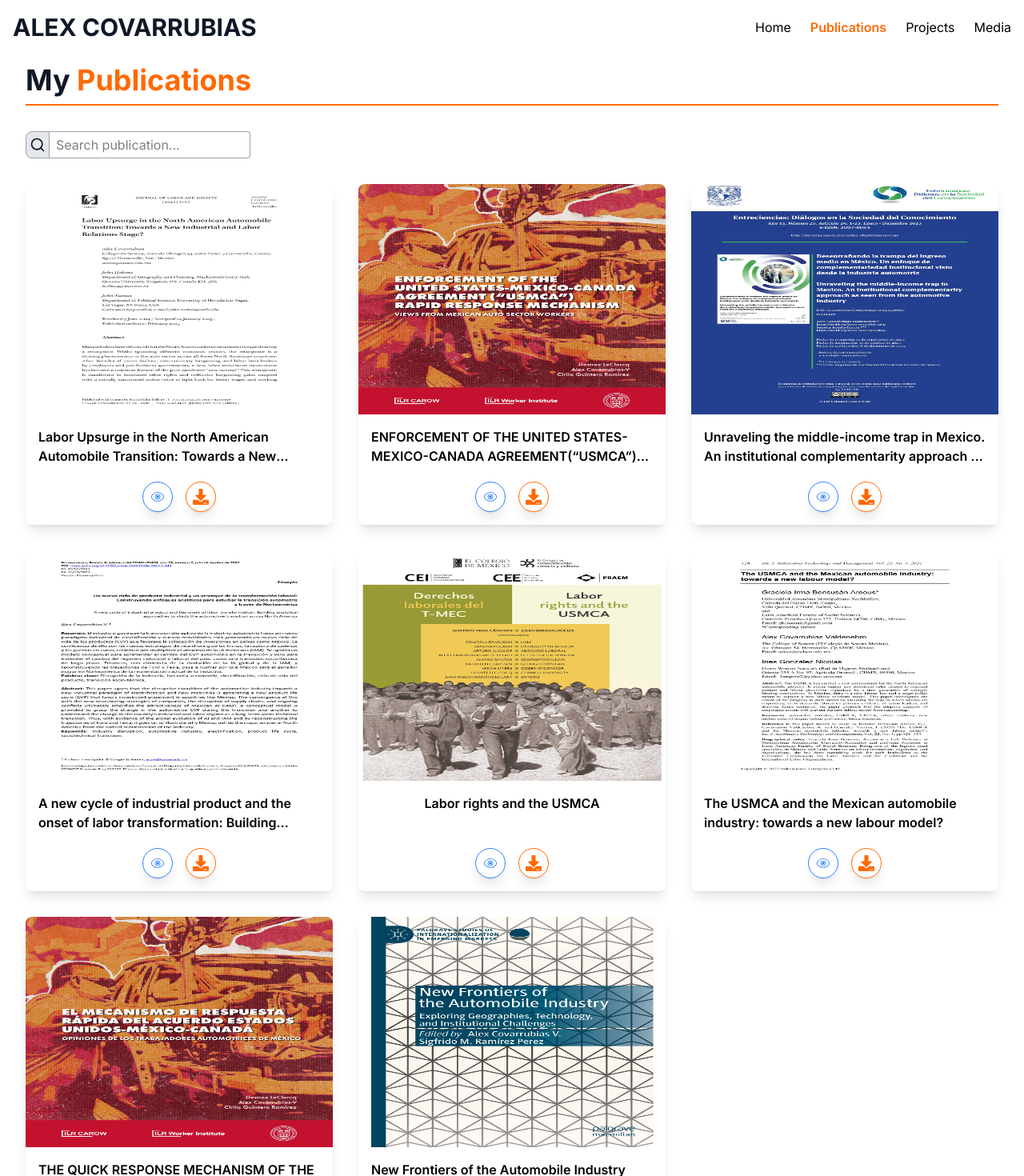
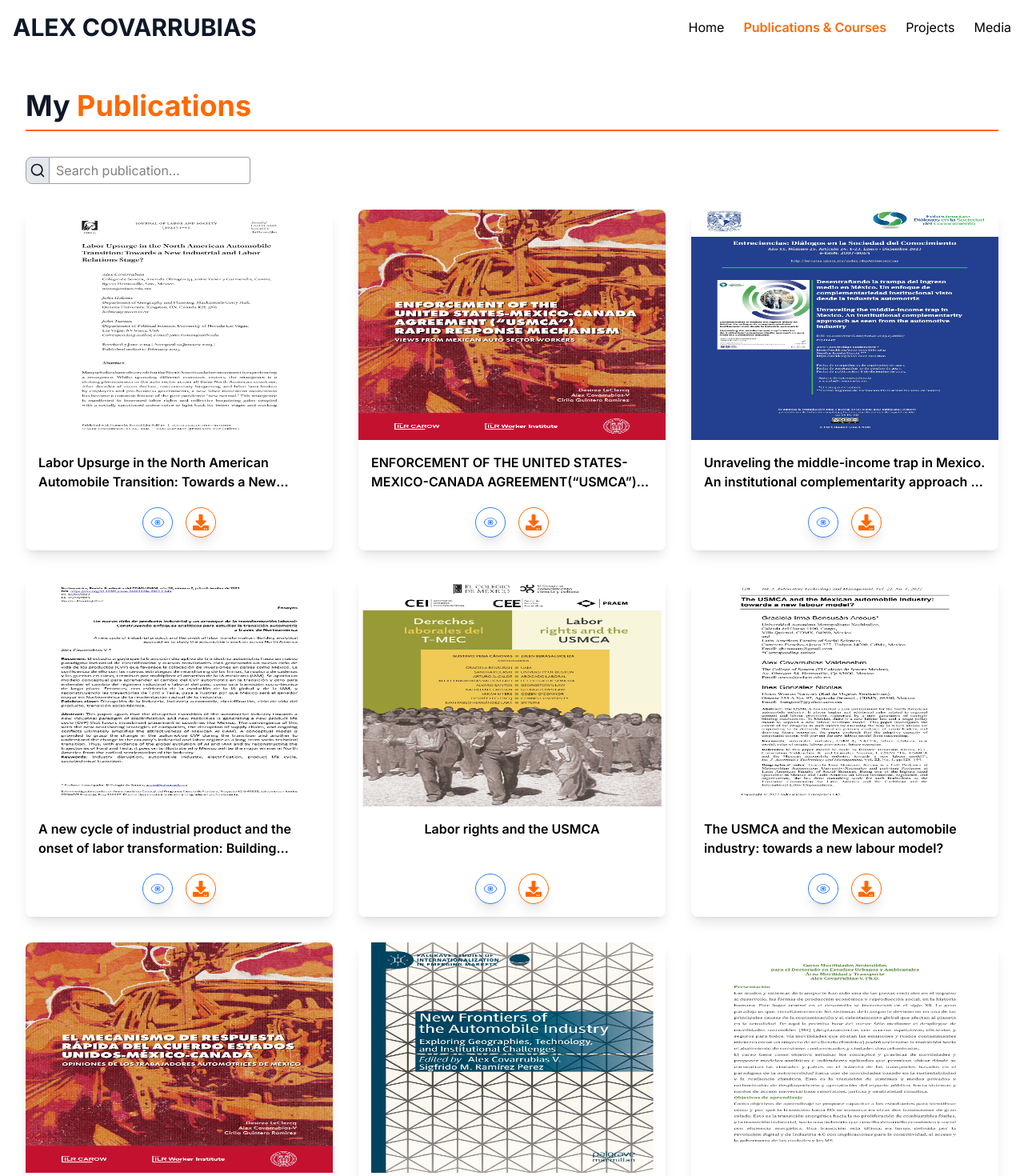
Before and after one commit to Loncitooo/react-site-alex, a React (Vite) app: page /publicaciones in a window 1280 px wide. Shown: the top 1470 px of the page at 80% size. Built offline with nearby package versions, Linux system fonts and the light colour scheme.

Commit message:
Add basic media view and some little tweaks

```diff
--- a/src/components/PublicationCard.jsx
+++ b/src/components/PublicationCard.jsx
@@ -3,7 +3,7 @@
 
 export function PublicationCard({ pdfLocation, coverImage, title, subtitle }) {
   return (
-    <div className="animate-slideIn flex flex-col rounded-lg shadow-lg">
+    <div className="animate-slideIn flex flex-col rounded-lg shadow-lg transition-all delay-200 hover:shadow-2xl">
       <img
         src={coverImage}
         alt={title}
--- a/src/layouts/partials/Navbar.jsx
+++ b/src/layouts/partials/Navbar.jsx
@@ -20,7 +20,7 @@
         {/* Menú para pantallas grandes */}
         <nav className="hidden space-x-6 md:flex">
           <NavbarLink to="/">Home</NavbarLink>
-          <NavbarLink to="/publicaciones">Publications</NavbarLink>
+          <NavbarLink to="/publicaciones">Publications & Courses</NavbarLink>
           <NavbarLink to="/proyectos">Projects</NavbarLink>
           <NavbarLink to="/media">Media</NavbarLink>
         </nav>
@@ -28,7 +28,7 @@
         {/* Botón de menú móvil */}
         <button
           onClick={toggleMenu}
-          className="text-2xl text-gray-900 focus:outline-none md:hidden"
+          className="cursor-pointer text-2xl text-gray-900 focus:outline-none md:hidden"
           aria-label="Toggle menu"
         >
           {isMenuOpen ? <FaTimes /> : <FaBars />}
@@ -43,7 +43,7 @@
               Home
             </NavbarLink>
             <NavbarLink to="/publicaciones" onClick={toggleMenu}>
-              Publications
+              Publications & Courses
             </NavbarLink>
             <NavbarLink to="/proyectos" onClick={toggleMenu}>
               Projects
--- a/src/views/Media.jsx
+++ b/src/views/Media.jsx
@@ -1,7 +1,49 @@
+import { IoVideocam } from "react-icons/io5";
+import { MdArticle } from "react-icons/md";
+
 function MediaView() {
   return (
-    <section>
-      <h1>hello im the media</h1>
+    <section className="mx-auto mt-20 flex max-w-screen-2xl flex-col gap-8 p-4 pt-0 md:p-8">
+      <div className="flex flex-col gap-2">
+        <h1 className="animate-fadeIn text-3xl font-bold text-gray-900 md:text-4xl">
+          My <span className="text-orange-500">Media</span>
+        </h1>
+        <div className="h-1 border-b-2 border-orange-500"></div>
+      </div>
+      <div className="flex items-center gap-2">
+        <IoVideocam className="text-2xl text-orange-500" />
+        <h2 className="text-2xl font-semibold text-gray-900">My Videos</h2>
+      </div>
+      <div className="flex justify-center">
+        <iframe
+          width="100%"
+          className="aspect-video max-w-screen-lg"
+          src="https://www.youtube.com/embed/rVcRQ1NpTaQ?autoplay=1&mute=1"
+          title="YouTube video player"
+          allow="accelerometer; autoplay; clipboard-write; encrypted-media; gyroscope; picture-in-picture"
+          allowFullScreen
+        ></iframe>
+      </div>
+      <div className="my-8 h-1 border-b-2 border-gray-900"></div>
+      <div className="flex items-center gap-2">
+        <MdArticle className="text-2xl text-orange-500" />
+        <h2 className="text-2xl font-semibold text-gray-900">My Articles</h2>
+      </div>
+      <div className="flex gap-8">
+        <a
+          href="https://www.eleconomista.com.mx/capital-humano/sheinbaum-liderazgo-trabajo-20250207-745323.html"
+          target="_blank"
+          className="flex flex-col gap-4 rounded-lg shadow-lg transition-all hover:shadow-xl"
+        >
+          <img
+            src="https://imagenes.eleconomista.com.mx/files/image_1280_720/uploads/2024/11/13/67354a5b42559.png"
+            className="max-h-72 rounded-t-lg object-cover"
+          />
+          <span className="p-4 pt-0 text-center text-lg font-semibold text-gray-900">
+            Sheinbaum, leadership, and work.
+          </span>
+        </a>
+      </div>
     </section>
   );
 }
--- a/src/views/Projects.jsx
+++ b/src/views/Projects.jsx
@@ -4,7 +4,7 @@
 
 function ProjectsView() {
   return (
-    <section className="mx-auto mt-20 flex max-w-screen-2xl flex-col gap-8 p-4 py-0 md:p-8">
+    <section className="mx-auto mt-20 flex max-w-screen-2xl flex-col gap-8 p-4 pt-0 md:p-8">
       <div className="flex flex-col gap-2">
         <h1 className="animate-fadeIn text-3xl font-bold text-gray-900 md:text-4xl">
           My <span className="text-orange-500">Projects</span>
--- a/src/views/Publications.jsx
+++ b/src/views/Publications.jsx
@@ -51,9 +51,15 @@
       {
         pdfLocation: "/pdfs/publications/8.pdf",
         coverImage: "/images/publications/8.webp",
-        title: "New Frontiers of the Automobile Industry ",
+        title: "New Frontiers of the Automobile Industry",
         subtitle:
           "Exploring Geographies, Technology, and Institutional Challenges",
+      },
+      {
+        pdfLocation: "/pdfs/courses/CursoMovilidadesSustentables.pdf",
+        coverImage: "/images/courses/CursoMovilidadesSustentables.webp",
+        title:
+          "Sustainable Mobilities Course for the PhD in Urban and Environmental Studies.",
       },
     ];
   }, []);
@@ -85,7 +91,7 @@
   };
 
   return (
-    <section className="mx-auto mt-20 flex max-w-screen-2xl flex-col gap-8 p-8 pt-0">
+    <section className="mx-auto mt-20 flex max-w-screen-2xl flex-col gap-8 p-4 pt-0 md:p-8">
       <div className="flex flex-col gap-2">
         <h1 className="animate-fadeIn text-3xl font-bold text-gray-900 md:text-4xl">
           My <span className="text-orange-500">Publications</span>
@@ -109,9 +115,9 @@
       </div>
       {filteredPublications.length === 0 ? (
         <div className="animate-fadeIn flex flex-col items-center">
-          <AiFillAliwangwang className="text-center text-8xl text-gray-600" />
+          <AiFillAliwangwang className="text-center text-8xl text-orange-500" />
           <p className="text-center text-xl text-gray-600">
-            No publications found
+            No publications or courses found
           </p>
         </div>
       ) : (
```
Also changed, not shown: public/images/courses/CursoMovilidadesSustentables.webp (added), 1 other file (tests, documents, lock files or other folders).
